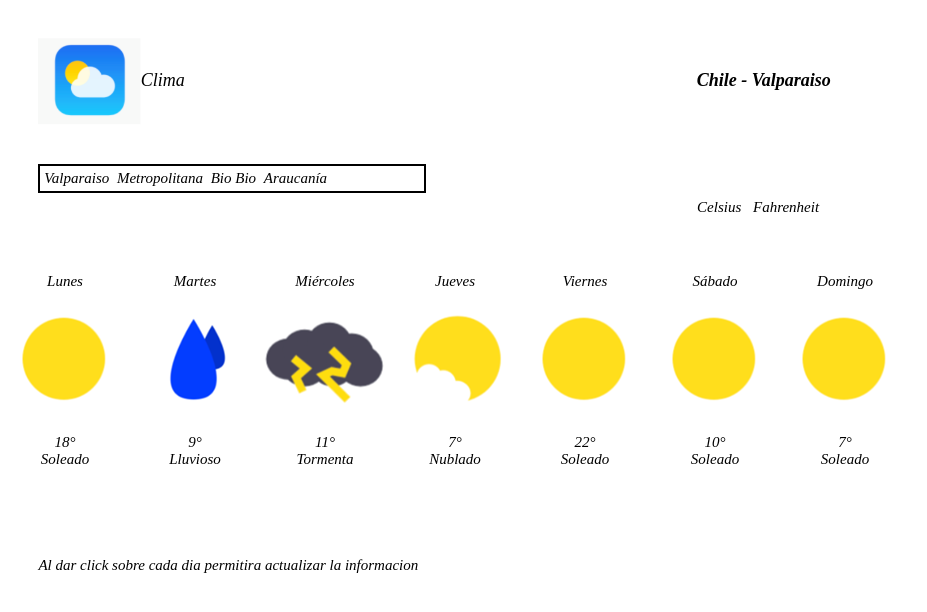
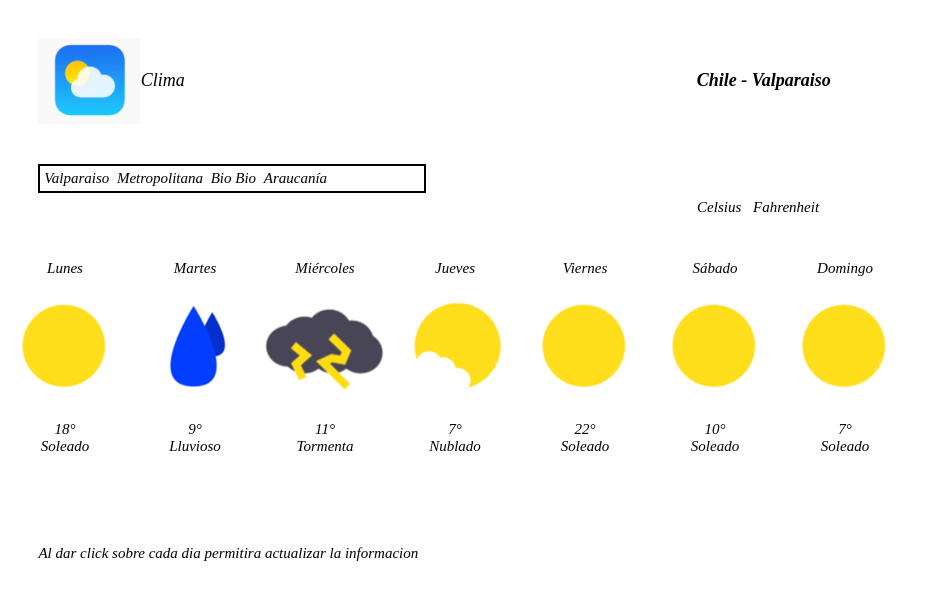
Before and after one commit to PatricioLabra/AppClima, an Angular app: page / in a window 1280 px wide. Shown: the top 612 px of the page, without its empty margins (0-927 px from the left). Built offline with nearby package versions, Linux system fonts and the light colour scheme.

Commit message:
se agrega un padding al componente "principal"

```diff
--- a/src/app/componentes/principal/principal.component.min.css
+++ b/src/app/componentes/principal/principal.component.min.css
@@ -1 +1 @@
-div.clima.tiempo{display:flex;font:oblique 15px cursive}div.temperaturas{padding-left:54%}button{border:0px;padding:1%;background-color:white;font:oblique 15px cursive}button:hover{color:gray}button:active{color:red}div.clima a{display:flex;text-align:center;padding-bottom:7%;padding-top:4%;text-decoration:none;color:black;font:oblique 15px cursive}div.piePagina{margin-left:3%;font:oblique 15px cursive}
+div.clima.tiempo{display:flex;font:oblique 15px cursive}div.temperaturas{padding-left:54%;padding-bottom:3%}button{border:0px;padding:1%;background-color:white;font:oblique 15px cursive}button:hover{color:gray}button:active{color:red}div.clima a{display:flex;text-align:center;text-decoration:none;color:black;font:oblique 15px cursive}div.piePagina{padding-top:7%;margin-left:3%;font:oblique 15px cursive}
--- a/src/app/componentes/principal/principal.component.scss
+++ b/src/app/componentes/principal/principal.component.scss
@@ -4,6 +4,7 @@ div.clima.tiempo{
 }
 div.temperaturas{
   padding-left: 54%;
+  padding-bottom: 3%;
 }
 button{
   border:0px;
@@ -20,13 +21,12 @@ button:active{
 div.clima a{
   display: flex;
   text-align: center;
-  padding-bottom: 7%;
-  padding-top: 4%;
   text-decoration: none;
   color: black;
   font: oblique 15px cursive;
 }
 div.piePagina{
+  padding-top: 7%;
   margin-left: 3%;
   font: oblique 15px cursive;
 
```
